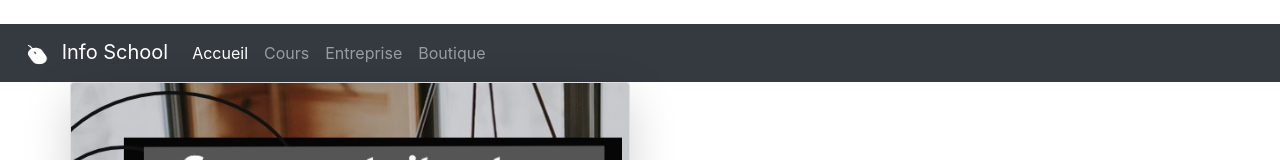
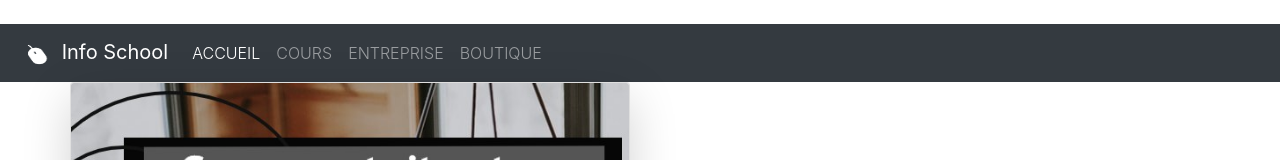
Before and after one commit to Fizioh/InfoSchool, a plain HTML site: page index.html in a window 1280 px wide. Shown: the top 160 px of the page. Drawn offline with nearby package versions, Linux system fonts and the light colour scheme.

Commit message:
Add files via upload

```diff
--- a/index.html
+++ b/index.html
@@ -32,7 +32,7 @@
         </button>
 
         <div id="navbarContent" class="collapse navbar-collapse">
-        <ul class="navbar-nav">
+        <ul class="navbar-nav font-weight-light text-uppercase">
             <li class="nav-item active">
                 <a class="nav-link" href="index.html">Accueil</a>
             </li>
```
